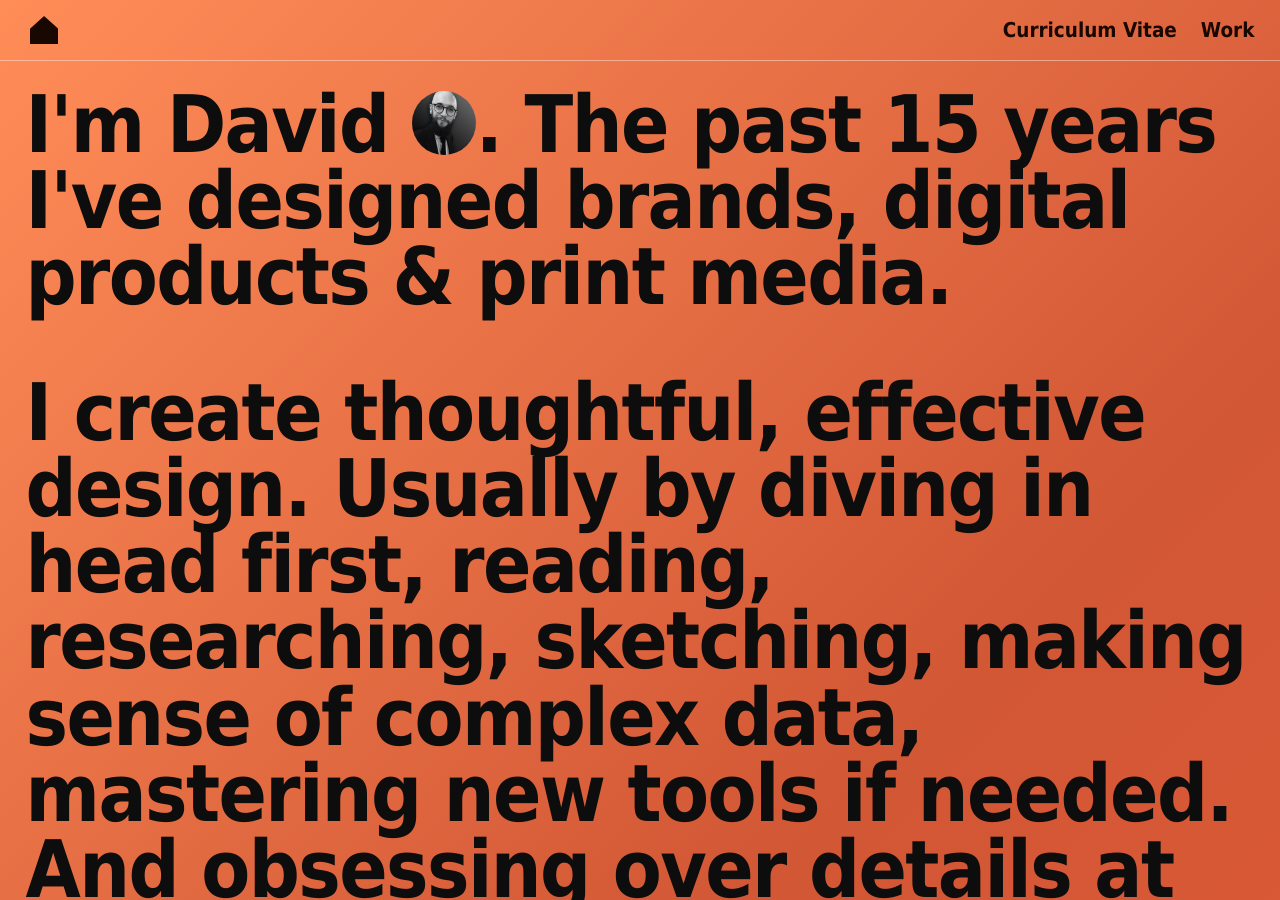
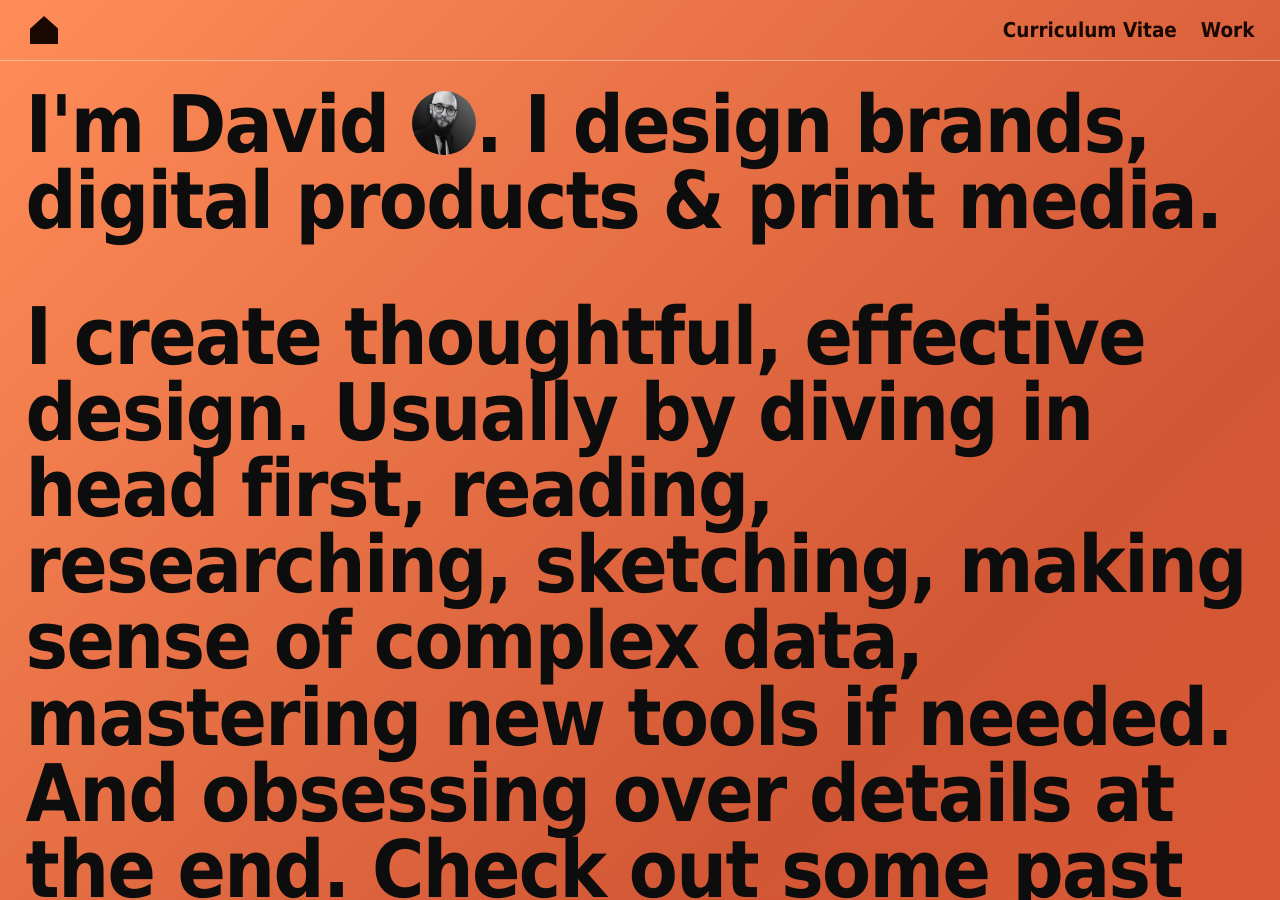
Before and after one commit to davidoffereins/davidoffereins.github.io, a Jekyll site: the page built from index.markdown, in a window 1280 px wide and 900 px high. Built offline with Jekyll 4.4.1, drawn with Linux system fonts in a browser that asks for light colours; some web fonts are replaced.

Commit message:
another text edit on home

```diff
--- a/_layouts/home.html
+++ b/_layouts/home.html
@@ -4,7 +4,7 @@ layout: default
 
 <div class="home">
     <div class="site-intro">
-        <p>I'm David <img loading="lazy" class="home-portrait" src="{{ 'assets/img/portret-bewerkt.jpg' | relative_url }}" alt="David Portrait">.  The past 15 years I've designed brands, digital products & print media.</p>
+        <p>I'm David <img loading="lazy" class="home-portrait" src="{{ 'assets/img/portret-bewerkt.jpg' | relative_url }}" alt="David Portrait">. I design brands, digital products & print media.</p>
         <p>I create thoughtful, effective design. Usually by diving in head first, reading, researching, sketching, making sense of complex data, mastering new tools if needed. And obsessing over details at the end. Check out some past projects <a class="inline-link" href="{{ "/work" | relative_url }}">here</a>.</p>
         <p>Currently, I work for a tech startup, designing the brand and product interface.</p>
         <p>I am always looking for interesting projects, so feel free to get in touch!</p>
```
